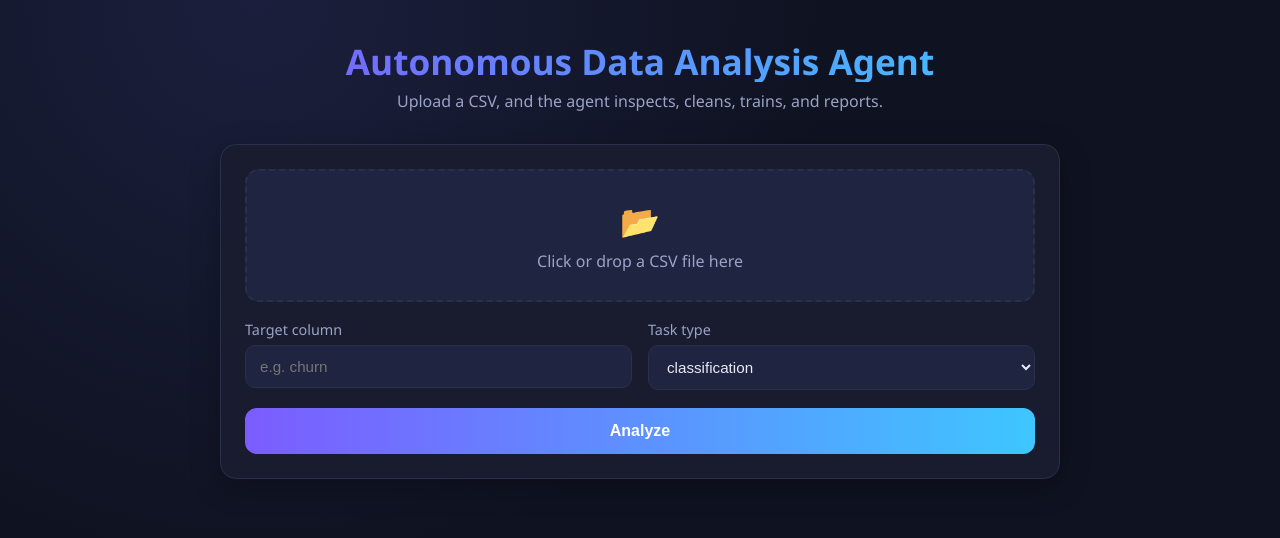
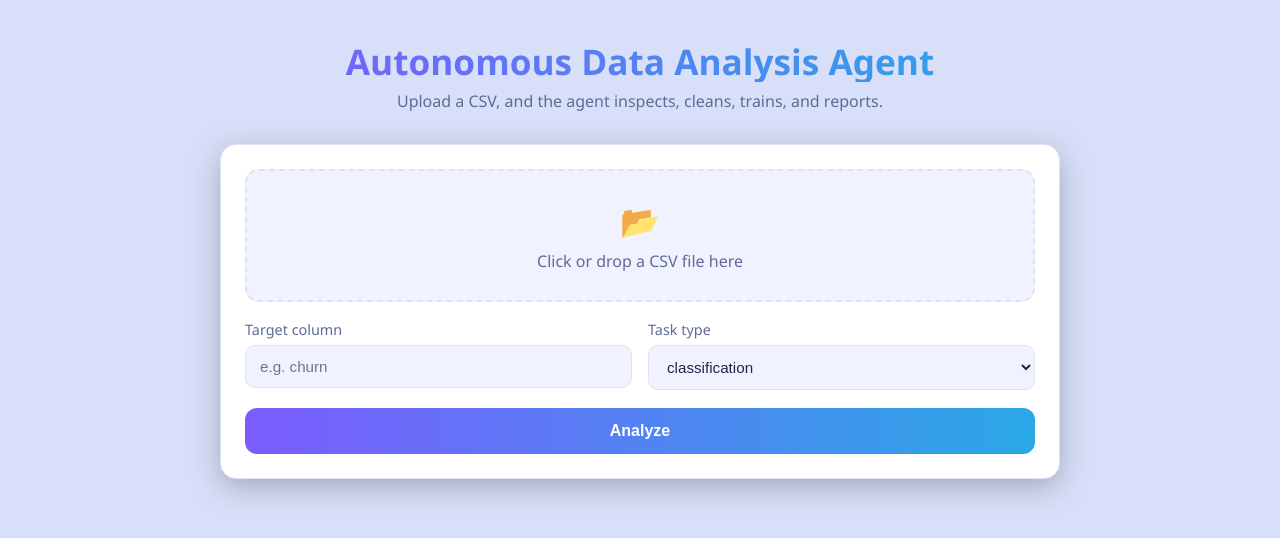
Before and after one commit to Jihanvall/data-analysis-agent, a React app in the folder frontend/: page / in a window 1280 px wide. Shown: the top 538 px of the page. Built offline with nearby package versions, Linux system fonts and the light colour scheme; the HTML template or start-up script is replaced by a standard one.

Commit message:
style: light theme and animated gradient background

```diff
--- a/frontend/src/index.css
+++ b/frontend/src/index.css
@@ -1,21 +1,21 @@
 :root {
-  --bg: #0f1220;
-  --card: #181c2e;
-  --card-2: #1f2440;
-  --border: #2a2f4a;
-  --text: #e8eaf6;
-  --muted: #9aa3c7;
+  --bg: #d8e0f9;
+  --card: #ffffff;
+  --card-2: #f0f3ff;
+  --border: #dde2f5;
+  --text: #1f2547;
+  --muted: #5f6a96;
   --accent: #7c5cff;
-  --accent-2: #3ec6ff;
-  --success: #2ecc8f;
-  --warning: #ffb84d;
-  --danger: #ff5c7a;
-  --info: #3ec6ff;
-  --purple: #b07cff;
+  --accent-2: #2aa8e6;
+  --success: #17a673;
+  --warning: #d98a00;
+  --danger: #e0415f;
+  --info: #2aa8e6;
+  --purple: #8a5cf0;
   font-family: "Segoe UI", system-ui, -apple-system, sans-serif;
   color: var(--text);
   background: var(--bg);
-  color-scheme: dark;
+  color-scheme: light;
 }
 
 * {
@@ -25,5 +25,31 @@
 body {
   margin: 0;
   min-height: 100vh;
-  background: radial-gradient(circle at 20% 0%, #1b1f3d 0%, var(--bg) 45%);
+  background: var(--bg);
 }
+
+body::before {
+  content: "";
+  position: fixed;
+  inset: 0;
+  z-index: -1;
+  background:
+    radial-gradient(600px circle at 15% 10%, rgba(178, 159, 253, 0.18), transparent 60%),
+    radial-gradient(700px circle at 85% 20%, rgba(42, 168, 230, 0.16), transparent 60%),
+    radial-gradient(800px circle at 50% 100%, rgba(138, 92, 240, 0.12), transparent 60%);
+  background-size: 140% 140%;
+  animation: drift 18s ease-in-out infinite alternate;
+}
+
+@keyframes drift {
+  from { background-position: 0% 0%; }
+  to { background-position: 100% 100%; }
+}
+
+@media (prefers-reduced-motion: reduce) {
+  *, *::before, *::after {
+    animation-duration: 0.01ms !important;
+    animation-iteration-count: 1 !important;
+    transition-duration: 0.01ms !important;
+  }
+}
```
